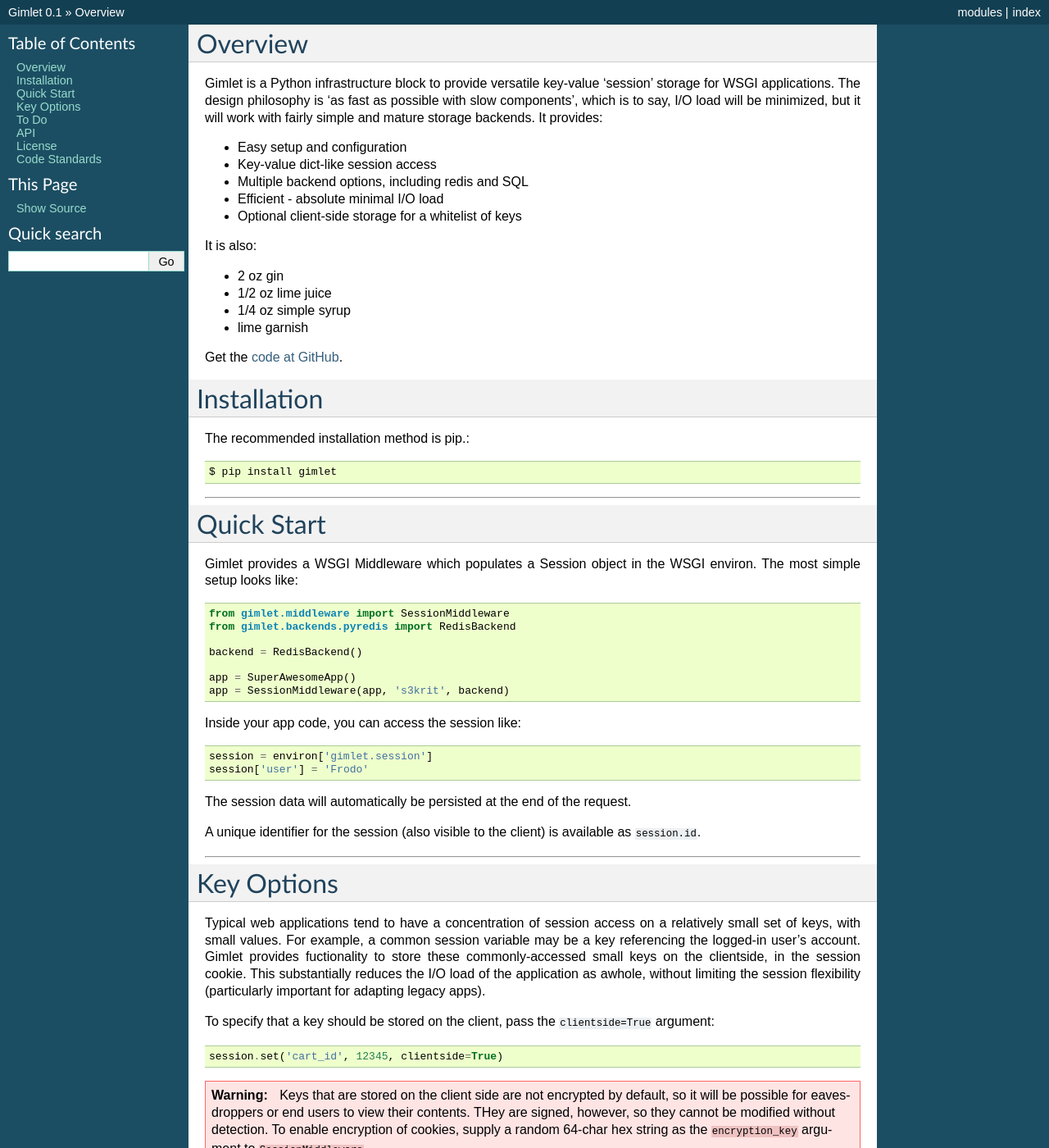
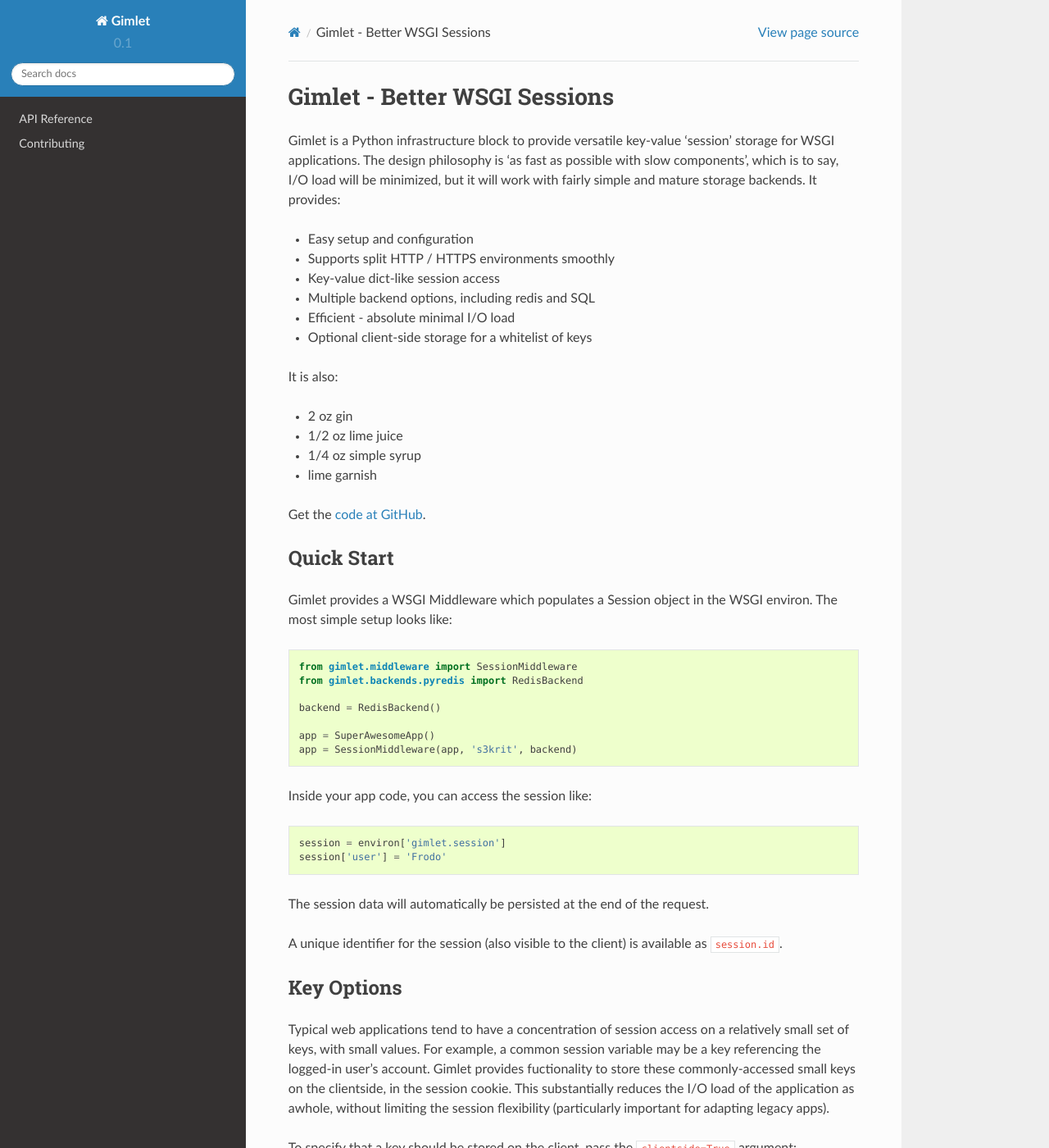
Before and after one commit to storborg/gimlet, a Sphinx documentation site: the page built from docs/index.rst, in a window 1280 px wide and 1400 px high. Shown: the whole window at 82% size. Built offline with Sphinx 7.4.7 and the Read the Docs theme 2.0.0, drawn with Linux system fonts in a browser that asks for light colours; some of the changed text lies outside the part shown.

Commit message:
Clean up docs layout

```diff
--- /dev/null
+++ b/docs/api.rst
@@ -0,0 +1,6 @@
+API Reference
+=============
+
+.. autoclass:: gimlet.middleware.SessionMiddleware
+    :members:
+    :undoc-members:
--- /dev/null
+++ b/docs/changelog.rst
@@ -0,0 +1 @@
+.. include:: ../CHANGES
--- a/docs/conf.py
+++ b/docs/conf.py
@@ -1,5 +1,12 @@
 import sys
 import os
+
+try:
+    import sphinx_rtd_theme
+    html_theme = 'sphinx_rtd_theme'
+    html_theme_path = [sphinx_rtd_theme.get_html_theme_path()]
+except ImportError:
+    html_theme = 'default'
 
 # If extensions (or modules to document with autodoc) are in another directory,
 # add these directories to sys.path here. If the directory is relative to the
@@ -65,7 +72,7 @@
 
 # The theme to use for HTML and HTML Help pages.  See the documentation for
 # a list of builtin themes.
-html_theme = 'default'
+#html_theme = 'default'
 
 # Theme options are theme-specific and customize the look and feel of a theme
 # further.  For a list of options available for each theme, see the
--- a/docs/index.rst
+++ b/docs/index.rst
@@ -1,5 +1,5 @@
-Overview
-========
+Gimlet - Better WSGI Sessions
+=============================
 
 .. module:: gimlet
 
@@ -9,6 +9,7 @@
 but it will work with fairly simple and mature storage backends. It provides:
 
 * Easy setup and configuration
+* Supports split HTTP / HTTPS environments smoothly
 * Key-value dict-like session access
 * Multiple backend options, including redis and SQL
 * Efficient - absolute minimal I/O load
@@ -24,17 +25,8 @@
 Get the `code at GitHub <http://github.com/cartlogic/gimlet>`_.
 
 
-Installation
-============
-
-The recommended installation method is pip.::
-
-    $ pip install gimlet
-
--------------------------------------
-
 Quick Start
-===========
+-----------
 
 Gimlet provides a WSGI Middleware which populates a Session object in the
 WSGI environ. The most simple setup looks like::
@@ -57,10 +49,9 @@
 A unique identifier for the session (also visible to the client) is available
 as ``session.id``.
 
--------------------------------------
 
 Key Options
-===========
+-----------
 
 Typical web applications tend to have a concentration of session access on a
 relatively small set of keys, with small values. For example, a common session
@@ -79,7 +70,7 @@
 
     Keys that are stored on the client side are not encrypted by default, so it
     will be possible for eavesdroppers or end users to view their contents.
-    THey are signed, however, so they cannot be modified without detection. To
+    They are signed, however, so they cannot be modified without detection. To
     enable encryption of cookies, supply a random 64-char hex string as the
     ``encryption_key`` argument to ``SessionMiddleware``.
 
@@ -92,54 +83,20 @@
 
     session.set('cart_id', 12345, clientside=True, secure=True)
 
--------------------------------------
 
-To Do
-=====
+Contents
+--------
 
-Features that may be coming soon:
+.. toctree::
+    :maxdepth: 2
 
-* SQL backend.
-
-Test areas that still need work:
-
-* Setting defaults for key setting in the middleware configuration.
-
--------------------------------------
-
-.. include:: ../CHANGES
-
--------------------------------------
-
-API
-===
-
-.. autoclass:: gimlet.middleware.SessionMiddleware
-    :members:
+    api
+    contributing
+    changelog
 
 
 License
-=======
+-------
 
 Gimlet is licensed under an MIT license. Please see the LICENSE file for more
 information.
-
-
-Code Standards
-==============
-
-Gimlet has a comprehensive test suite with 100% line and branch coverage, as
-reported by the excellent ``coverage`` module. To run the tests, simply run in
-the top level of the repo::
-
-    $ nosetests
-
-There are no `PEP8 <http://www.python.org/dev/peps/pep-0008/>`_ or
-`Pyflakes <http://pypi.python.org/pypi/pyflakes>`_ warnings in the codebase. To
-verify that::
-
-    $ pip install pep8 pyflakes
-    $ pep8 .
-    $ pyflakes .
-
-Any pull requests must maintain the sanctity of these three pillars.
```
Also changed, not shown: docs/contributing.rst (added, +25 -0 lines).
